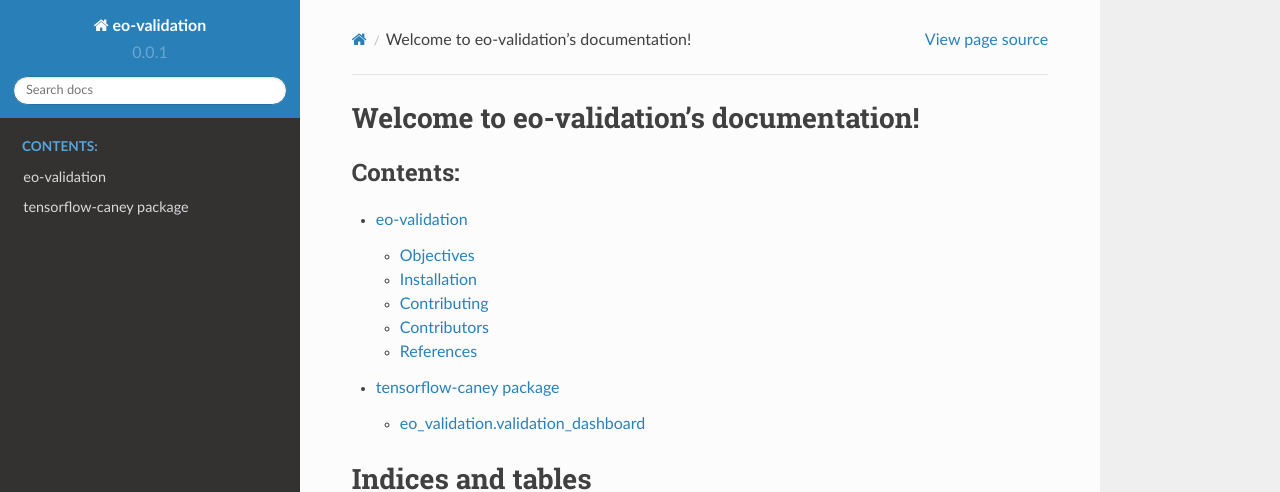
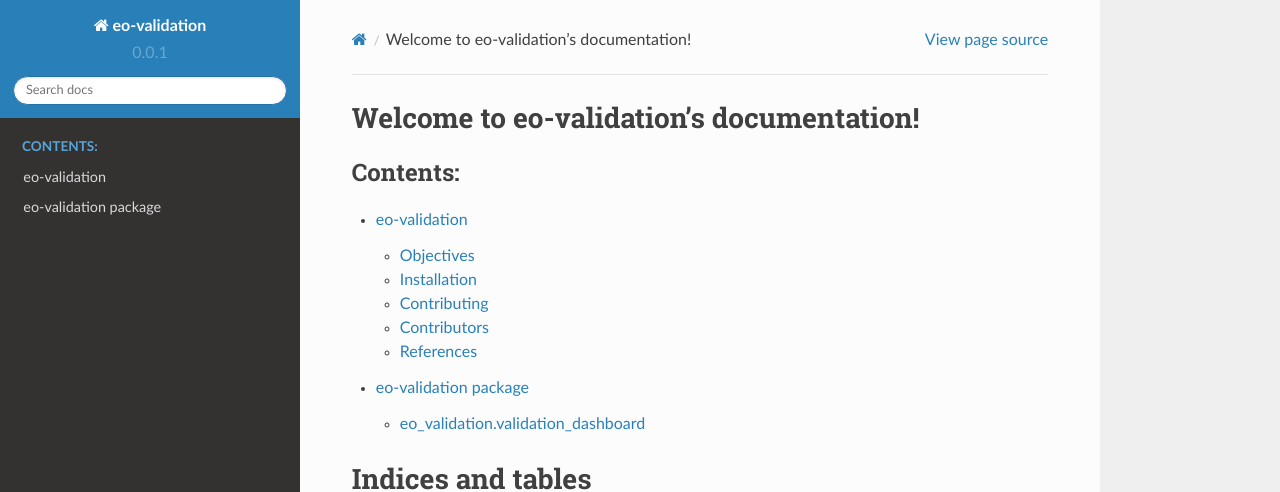
Before and after one commit to nasa-nccs-hpda/eo-validation, a Sphinx documentation site: the page built from docs/index.rst, in a window 1280 px wide. Shown: the top 492 px of the page. Built offline with Sphinx 7.4.7 and the Read the Docs theme 2.0.0, drawn with Linux system fonts in a browser that asks for light colours.

Commit message:
Adding more documentation

```diff
--- a/docs/modules.rst
+++ b/docs/modules.rst
@@ -1,10 +1,10 @@
-tensorflow-caney package
+eo-validation package
 ========================
 
 eo_validation.validation_dashboard
 ----------------------
 
-.. automodule:: eo_validation.validation_dashboard
+.. autoclass:: eo_validation.validation_dashboard
    :members:
    :undoc-members:
    :show-inheritance:
```
Also changed, not shown: 1 other file.
